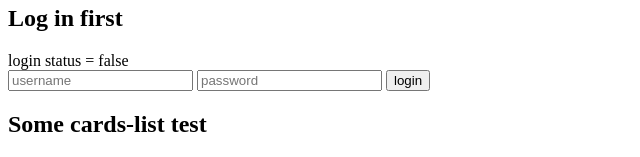
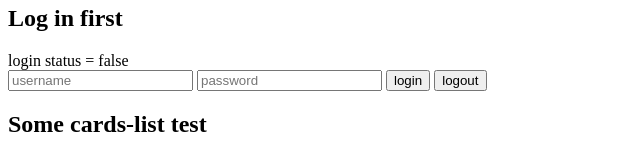
Before and after one commit to GrapesGoober/TodoCards-Project, a SvelteKit app in the folder TodoCards-FrontEnd/: page /api-demo in a window 1280 px wide. Shown: the part 181-338 px from the top of the page, without its empty margins (0-640 px from the left). Built offline with nearby package versions, Linux system fonts and the light colour scheme.

Commit message:
added logout button

```diff
--- a/TodoCards-FrontEnd/src/routes/api-demo/UserTemplate.svelte
+++ b/TodoCards-FrontEnd/src/routes/api-demo/UserTemplate.svelte
@@ -20,9 +20,23 @@
         status = await response.json()
     }
 
+    async function logout(){
+        await fetch("http://127.0.0.1:5000/logout", {
+            method:"POST",
+            credentials: "include",
+            headers: {
+                "Content-Type": "application/json"
+            }
+        })
+
+        // logout doesn't have a response
+        status = false
+    }
+
 </script>
 
 login status = {status} <br>
 <input type="text" placeholder="username" bind:value={username}>
 <input type="password" placeholder="password" bind:value={password}>
 <input type="button" value="login" on:click={login}>
+<input type="button" value="logout" on:click={logout}>
```
